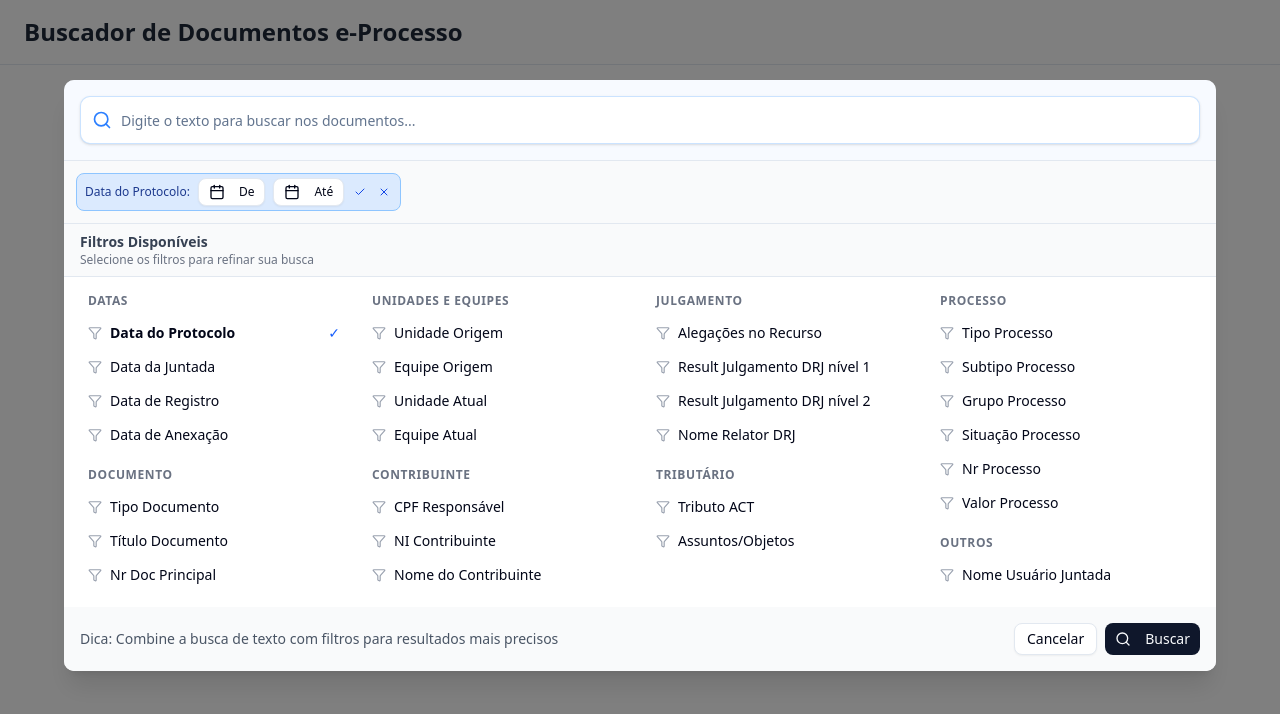
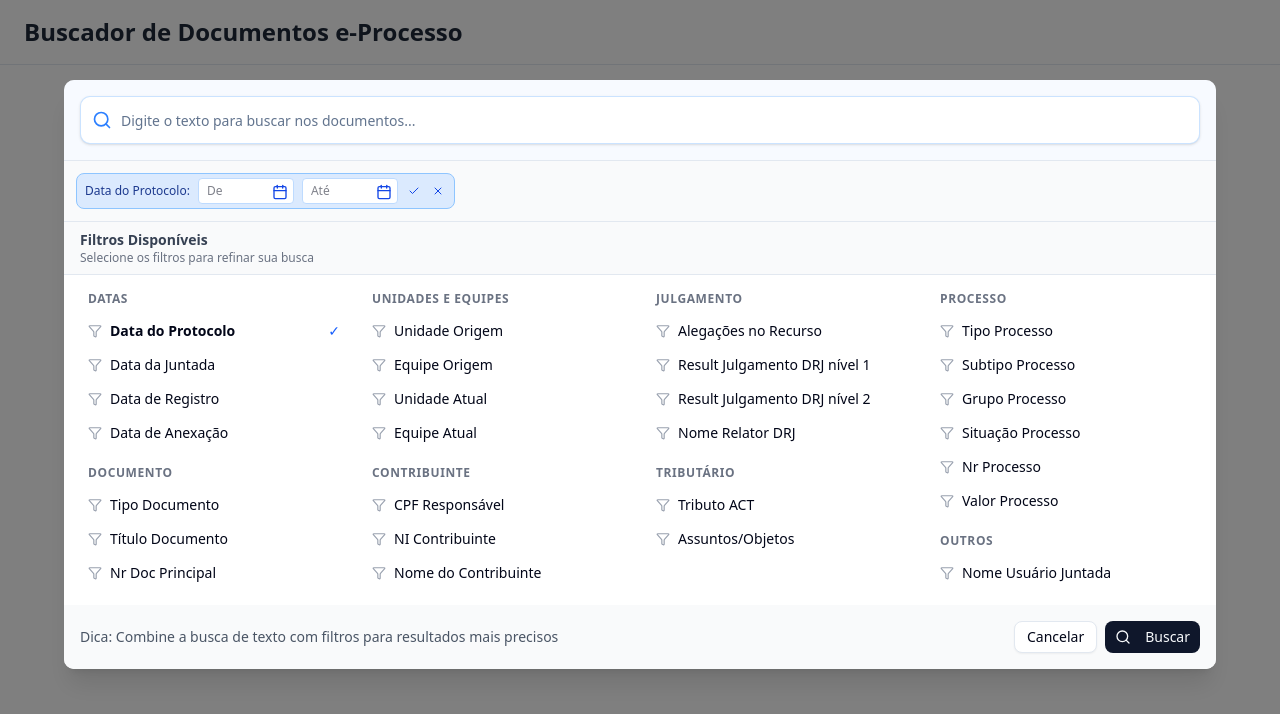
Before and after one commit to gtm-serpro/buscador, a React (Vite) app: page /search in a window 1280 px wide. Both pictures are taken after a click on the button "Data do Protocolo". Shown: the top 714 px of the page. Built offline with nearby package versions, Linux system fonts and the light colour scheme; no server answers.

Commit message:
fix double search

```diff
--- a/package.json
+++ b/package.json
@@ -26,6 +26,7 @@
     "react": "^19.1.1",
     "react-day-picker": "^9.11.1",
     "react-dom": "^19.1.1",
+    "react-input-mask": "^2.0.4",
     "react-router-dom": "^7.9.4",
     "tailwind-merge": "^3.3.1",
     "tailwindcss": "^4.1.14",
@@ -37,6 +38,7 @@
     "@types/node": "^24.8.1",
     "@types/react": "^19.1.16",
     "@types/react-dom": "^19.1.9",
+    "@types/react-input-mask": "^3.0.6",
     "@vitejs/plugin-react": "^5.0.4",
     "eslint": "^9.36.0",
     "eslint-plugin-react-hooks": "^5.2.0",
--- a/src/components/search/SearchCommand/SelectedFilters.tsx
+++ b/src/components/search/SearchCommand/SelectedFilters.tsx
@@ -5,7 +5,6 @@ import { X, Check, Calendar as CalendarIcon } from 'lucide-react';
 import { format } from 'date-fns';
 import { ptBR } from 'date-fns/locale';
 import { Badge } from '@/components/ui/badge';
-import { Button } from '@/components/ui/button';
 import { Calendar } from '@/components/ui/calendar';
 import { Popover, PopoverContent, PopoverTrigger } from '@/components/ui/popover';
 import { useFilters } from '@/hooks/useFilters';
@@ -156,6 +155,20 @@ function DateRangeBadge({ filter, onRemove, onUpdate }: DateRangeBadgeProps) {
   };
 
   if (isEditing) {
+  const handleManualInput = (
+    e: React.ChangeEvent<HTMLInputElement>,
+    type: 'from' | 'to'
+  ) => {
+    const value = e.target.value;
+    const [day, month, year] = value.split('/');
+    const parsed = new Date(`${year}-${month}-${day}`);
+
+    if (!isNaN(parsed.getTime())) {
+      if (type === 'from') setFromDate(parsed);
+      else setToDate(parsed);
+    }
+  };
+
   return (
     <div className="inline-flex items-center gap-2 px-2 py-1 bg-blue-100 border border-blue-300 rounded-md">
       <span className="text-xs font-medium text-blue-900">
@@ -163,16 +176,17 @@ function DateRangeBadge({ filter, onRemove, onUpdate }: DateRangeBadgeProps) {
       </span>
 
       {/* Date From */}
+      <div className="relative flex items-center">
+        <input
+          type="text"
+          value={fromDate ? format(fromDate, 'dd/MM/yyyy') : ''}
+          onChange={(e) => handleManualInput(e, 'from')}
+          placeholder="De"
+          className="w-24 px-2 py-1 text-xs bg-white border border-blue-200 rounded focus:outline-none focus:ring-1 focus:ring-blue-500"
+        />
         <Popover>
           <PopoverTrigger asChild>
-            <Button
-              variant="outline"
-              size="sm"
-              className="h-7 text-xs justify-start text-left font-normal"
-            >
-              <CalendarIcon className="mr-2 h-3 w-3" />
-              {fromDate ? format(fromDate, 'dd/MM/yyyy') : 'De'}
-            </Button>
+            <CalendarIcon className="absolute right-1.5 top-1.5 h-4 w-4 text-blue-700 cursor-pointer" />
           </PopoverTrigger>
           <PopoverContent className="w-auto p-0" align="start">
             <Calendar
@@ -184,18 +198,20 @@ function DateRangeBadge({ filter, onRemove, onUpdate }: DateRangeBadgeProps) {
             />
           </PopoverContent>
         </Popover>
+      </div>
 
       {/* Date To */}
+      <div className="relative flex items-center">
+        <input
+          type="text"
+          value={toDate ? format(toDate, 'dd/MM/yyyy') : ''}
+          onChange={(e) => handleManualInput(e, 'to')}
+          placeholder="Até"
+          className="w-24 px-2 py-1 text-xs bg-white border border-blue-200 rounded focus:outline-none focus:ring-1 focus:ring-blue-500"
+        />
         <Popover>
           <PopoverTrigger asChild>
-            <Button
-              variant="outline"
-              size="sm"
-              className="h-7 text-xs justify-start text-left font-normal"
-            >
-              <CalendarIcon className="mr-2 h-3 w-3" />
-              {toDate ? format(toDate, 'dd/MM/yyyy') : 'Até'}
-            </Button>
+            <CalendarIcon className="absolute right-1.5 top-1.5 h-4 w-4 text-blue-700 cursor-pointer" />
           </PopoverTrigger>
           <PopoverContent className="w-auto p-0" align="start">
             <Calendar
@@ -207,6 +223,7 @@ function DateRangeBadge({ filter, onRemove, onUpdate }: DateRangeBadgeProps) {
             />
           </PopoverContent>
         </Popover>
+      </div>
 
       <button
         onClick={handleConfirm}
```
Also changed, not shown: 1 other file (tests, documents, lock files or other folders). Lines whose indentation alone changed are shown as unchanged.
